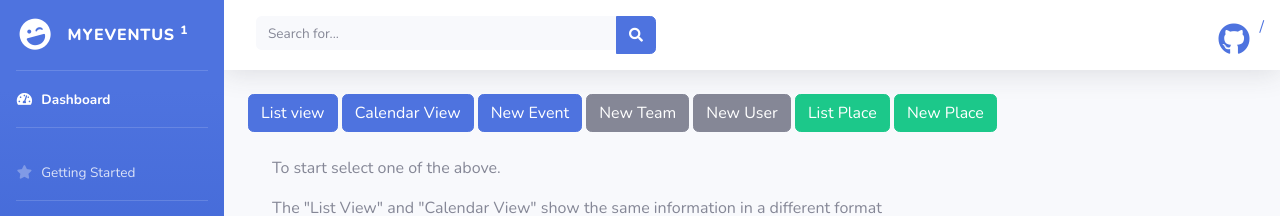
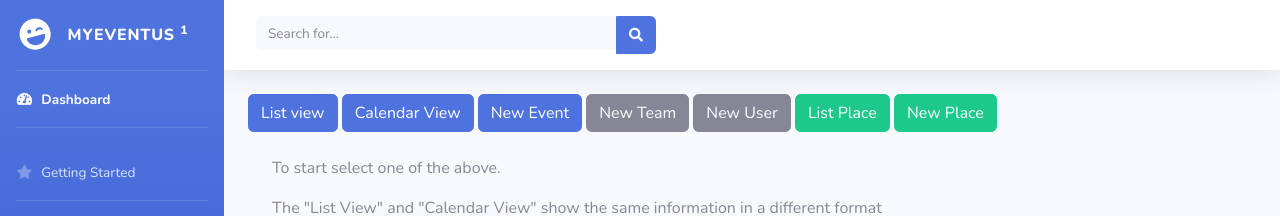
Before and after one commit to MyEventus/home, a Jekyll site: the page built from _docs/services/events.md, in a window 1280 px wide. Shown: the top 216 px of the page. Built offline with Jekyll 4.4.1, drawn with Linux system fonts in a browser that asks for light colours; nearby versions of some CDN libraries.

Commit message:
Removed github repo logo. OK

```diff
--- a/_config.yml
+++ b/_config.yml
@@ -11,9 +11,9 @@
 
 # Short description of your site
 description: Members Only Event Management For Small Group Of Friends e.g. Mountain Bike Riding.
-github_user:
-github_repo:
-repo:
+#github_user:
+#github_repo:
+#repo:
 
 # --- Navigation bar options --- #
 
--- a/_docs/services/events.md
+++ b/_docs/services/events.md
@@ -92,7 +92,6 @@
                         <div class="table-responsive">
                             <table class="table table-bordered" id="22" width="100%" cellspacing="0">
                             <thead><th>Title</th><th>Details</th></thead>
-
                             <tbody>
                                 <tr><td>Status<td>${event.fields.Status}</td></tr>
                                 <tr><td>Date / Time<td>${event.fields.Date_Start}</td></tr>
@@ -116,7 +115,7 @@
             }); //End of forEach;
 
             document.getElementById('results').innerHTML = html;
-            getAliasList();
+            //getAliasList();
         })
         .catch((message) => {
             console.log("FROM PROMISE: ", message);
--- a/_includes/navigation.html
+++ b/_includes/navigation.html
@@ -41,8 +41,8 @@
               </div>
             </li>
 
-               <a class="gh-source" data-gh-source="github" href="{{ site.repo }}" title="Go to repository" data-md-state="done"><i class="fab fa-github fa-2x" style="margin-top:8px; float:left"></i>
-		    <span style="margin-left:10px">{{ site.github_user }}/{{ site.github_repo }}</span><br>
+               <!-- <a class="gh-source" data-gh-source="github" href="{{ site.repo }}" title="Go to repository" data-md-state="done"><i class="fab fa-github fa-2x" style="margin-top:8px; float:left"></i>
+		    <span style="margin-left:10px">{{ site.github_user }}/{{ site.github_repo }}</span><br> -->
 		  <em><li style="font-size:0.8rem; margin-left:10px;margin-right:5px;float:left;display:inline-block" id='stars'></li> <li style="font-size:0.8rem;float:left;display:inline-block" id="forks"></li></em></a>
 
           </ul>
```
